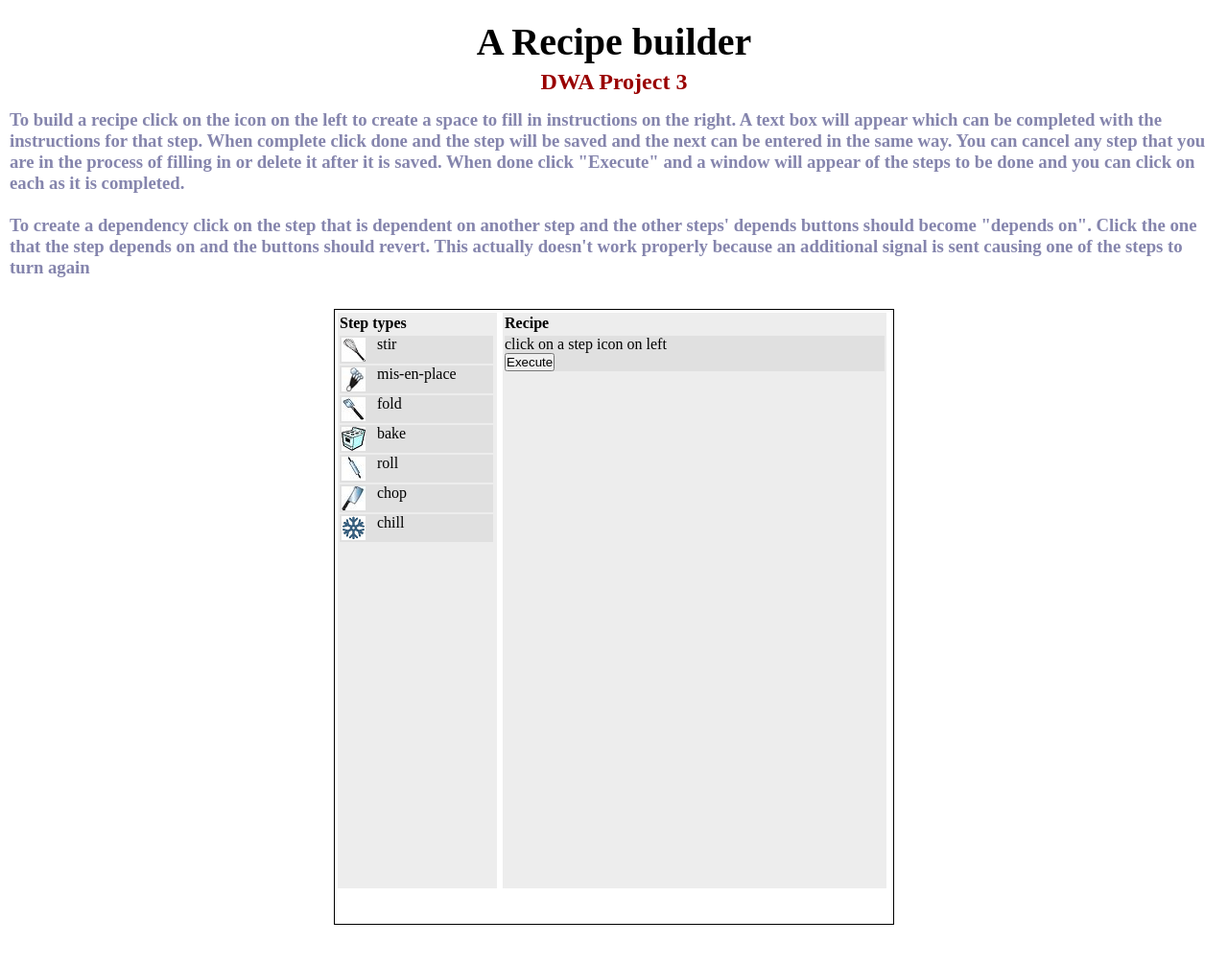
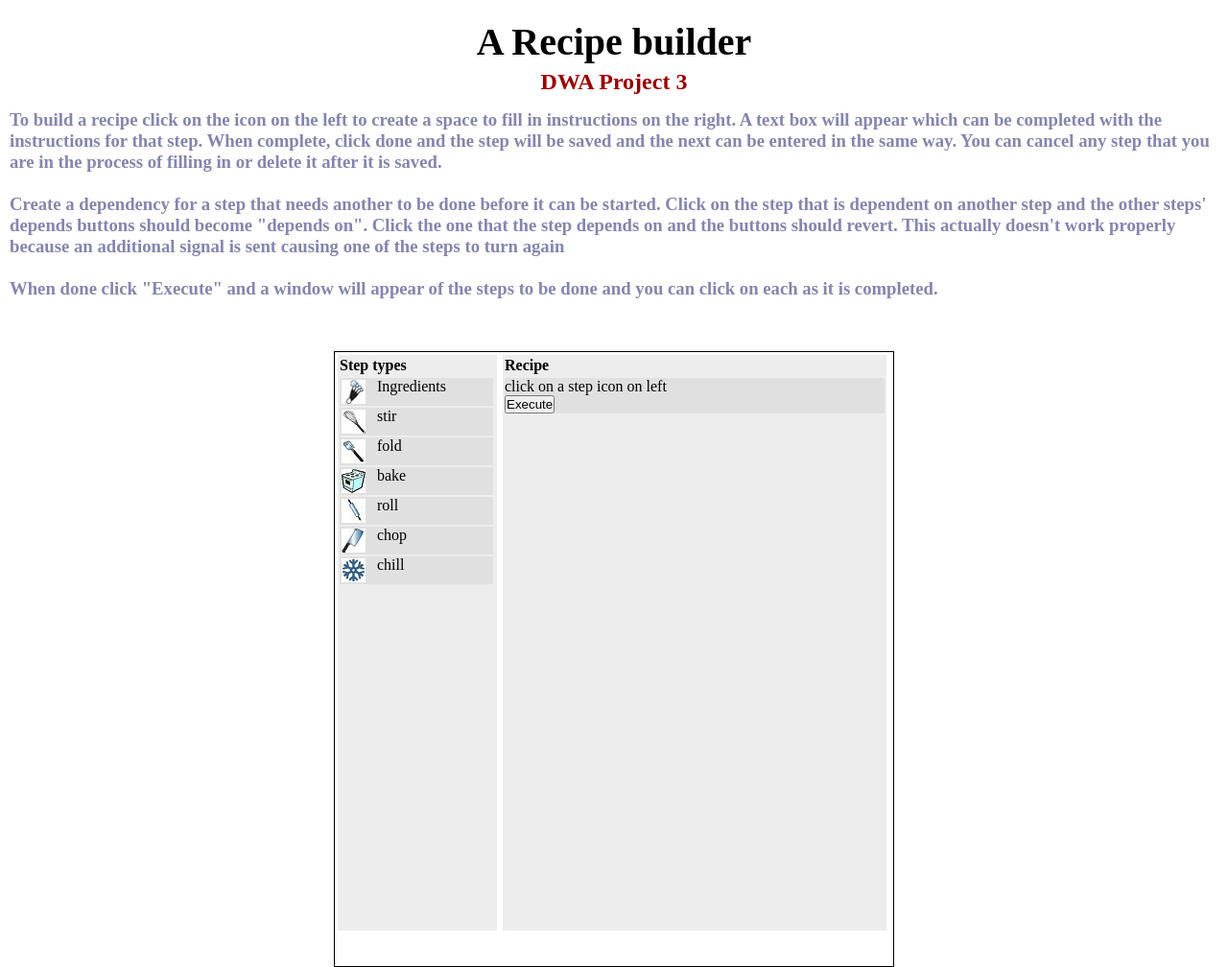
Before and after one commit to pgnewell/dwa, a PHP site: page / in a window 1280 px wide. Shown: the whole page at 96% size. Before the commit the page ends 964 px from the top, so only its background shows below. Run offline with PHP 8.4, Linux system fonts and the light colour scheme; some libraries are stand-ins or nearby versions.

Commit message:
clean up some formatting and give some meaning to all the buttons

```diff
--- a/p3.pgnewell.com/css/recipe.css
+++ b/p3.pgnewell.com/css/recipe.css
@@ -19,13 +19,17 @@
 
 #recipe-content-header { height: 50px; width: 100%; background-color:	#8FBC8F; }
 
-#recipe-execution { width: 200px; float: left; }
+#recipe-execution-list { overflow: scroll; }
 
 #recipe-footer { margin: 2px; }
 
 div[class*="depends-on-"] { display: none; }
 
 .recipe-step { margin: 2px; background-color: #E0E0E0; }
+
+.recipe-step textarea { height: 40px; }
+
+#recipe-execution div.recipe-step { height: 125px; width 150px; float: left; }
 
 .icon-block { background-color:	 #E0E0E0; margin: 2px; width: 160px; height: 29px; }
 
--- a/p3.pgnewell.com/index.html
+++ b/p3.pgnewell.com/index.html
@@ -4,7 +4,8 @@
 		<title>DWA Project 3</title>
 		<link rel="stylesheet" href="./css/class.css" type="text/css">
 		<link rel="stylesheet" href="./css/recipe.css" type="text/css">
-	    <link rel="stylesheet" href="http://code.jquery.com/ui/1.9.1/themes/base/jquery-ui.css" />
+	    <link rel="stylesheet"
+	    	href="http://code.jquery.com/ui/1.9.1/themes/base/jquery-ui.css" />
     	<script src="http://code.jquery.com/jquery-1.8.2.js"></script>
     	<script src="http://code.jquery.com/ui/1.9.1/jquery-ui.js"></script>
  		<script type="text/javascript" src="./js/recipe-class.js"></script>
@@ -19,18 +20,20 @@
 		<p>
 		To build a recipe click on the icon on the left to create a space to fill in
 		instructions on the right. A text box will appear which can be completed with the
-	instructions for that step. When complete click done and the step will be saved and
-	the next can be entered in the same way. You can cancel any step that you are in the
-	process of filling in or delete it after it is saved. When done click "Execute" and
-	a window will appear of the steps to be done and you can click on each as it is
-	completed.
+		instructions for that step. When complete, click done and the step will be saved
+		and the next can be entered in the same way. You can cancel any step that you are
+		in the process of filling in or delete it after it is saved.
 		</p> <br/>
-		<p>To create a dependency click on the step that is dependent on another step
-	and the other steps' depends buttons should become "depends on". Click the one that
-	the step depends on and the buttons should revert. This actually doesn't work
-	properly because an additional signal is sent causing one of the steps to
-	turn again<br/><br/>
-		</p>
+		<p>Create a dependency for a step that needs another to be done before it can be
+		started. Click on the step that is dependent on another step and the other steps'
+		depends buttons should become "depends on". Click the one that the step depends
+		on and the buttons should revert. This actually doesn't work properly because an
+		additional signal is sent causing one of the steps to turn again
+		</p><br/>
+		<p>
+		When done click "Execute" and a window will appear of the steps to be done and you
+		can click on each as it is completed.
+		</p><br/><br/>
 	</h3>
 
 <!--
@@ -49,8 +52,18 @@
 		<div id="recipe-palette">
 			<h4>Step types</h4>
 			<div class="icon-block icon-click">
-				<img src="./images/stir.jpg" alt="stir" title="stir"/>
-				<div class='caption'>stir</div><div class="clear"></div>
+				<img src="./images/mipl.jpg" alt="ingredients" title="Ingredients"/>
+				<div class='caption'>Ingredients</div>
+				<div class='step-instructions hide'>
+					<br><label>enter ingredient list here</label>
+					<textarea class="recipe-textarea" onfocus="this.value='';">
+					</textarea><br>
+				</div>
+				<div class='step-actions hide'></div>
+			</div>
+			<div class="icon-block icon-click">
+				<img src="./images/stir.jpg" alt="stir" title="Stir"/>
+				<div class='caption'>stir</div>
 				<div class='step-instructions hide'>
 					<br><label>enter instructions here</label>
 					<textarea class="recipe-textarea" onfocus="this.value='';">
@@ -59,18 +72,8 @@
 				<div class='step-actions hide'></div>
 			</div>
 			<div class="icon-block icon-click">
-				<img src="./images/mipl.jpg" alt="mis-en-place" title="mis-en-place"/>
-				<div class='caption'>mis-en-place</div><div class="clear"></div>
-				<div class='step-instructions hide'>
-					<br><label>enter ingredient list here</label>
-					<textarea class="recipe-textarea" onfocus="this.value='';">
-					</textarea><br>
-				</div>
-				<div class='step-actions hide'></div>
-			</div>
-			<div class="icon-block icon-click">
-				<img src="./images/fold.jpg" alt="fold" title="fold"/>
-				<div class='caption'>fold</div><div class="clear"></div>
+				<img src="./images/fold.jpg" alt="fold" title="Fold"/>
+				<div class='caption'>fold</div>
 				<div class='step-instructions hide'>
 					<br><label>enter instructions here</label>
 					<textarea class="recipe-textarea" onfocus="this.value='';">
@@ -79,8 +82,8 @@
 				<div class='step-actions hide'></div>
 			</div>
 			<div class="icon-block icon-click">
-				<img src="./images/bake.jpg" alt="bake" title="bake"/>
-				<div class='caption'>bake</div><div class="clear"></div>
+				<img src="./images/bake.jpg" alt="bake" title="Bake"/>
+				<div class='caption'>bake</div>
 				<div class='step-instructions hide'>
 					<br><label>enter instructions here</label>
 					<textarea class="recipe-textarea" onfocus="this.value='';">
@@ -89,8 +92,8 @@
 				<div class='step-actions hide'></div>
 			</div>
 			<div class="icon-block icon-click">
-				<img src="./images/roll.jpg" alt="roll" title="roll"/>
-				<div class='caption'>roll</div><div class="clear"></div>
+				<img src="./images/roll.jpg" alt="roll" title="Roll"/>
+				<div class='caption'>roll</div>
 				<div class='step-instructions hide'>
 					<br><label>enter instructions here</label>
 					<textarea class="recipe-textarea" onfocus="this.value='';">
@@ -99,8 +102,8 @@
 				<div class='step-actions hide'></div>
 			</div>
 			<div class="icon-block icon-click">
-				<img src="./images/chop.jpg" alt="chop" title="chop"/>
-				<div class='caption'>chop</div><div class="clear"></div>
+				<img src="./images/chop.jpg" alt="chop" title="Chop"/>
+				<div class='caption'>chop</div>
 				<div class='step-instructions hide'>
 					<br><label>enter instructions here</label>
 					<textarea class="recipe-textarea" onfocus="this.value='';">
@@ -110,7 +113,7 @@
 			</div>
 			<div class="icon-block icon-click">
 				<img src="./images/chill.png" alt="chill" title="chill"/>
-				<div class='caption'>chill</div><div class="clear"></div>
+				<div class='caption'>chill</div>
 				<div class='step-instructions hide'>
 					<br><label>enter instructions here</label>
 					<textarea class="recipe-textarea" onfocus="this.value='';">
@@ -158,10 +161,16 @@
 	on should appear. Ideally this would be in some order but that was not done
   -->
 		<div id='recipe-execution' class='hide'>
+			<div id="execute-header">
+				<input type='button' class='exec-clear' value='Clear' onClick='window.location.reload()'>
+			</div>
+			<div id='recipe-execution-list' class='hide'>
+
 				<div id='sample-execute-block' class='hide'>
 					<div class='execute-instruction'>instructions go here</div>
 					<div class='execute-done'>
 						<input type='button' class='execute-done-button' value='Complete'>
+					</div>
 				</div>
 			</div>
 		</div>
--- a/p3.pgnewell.com/js/recipe-class.js
+++ b/p3.pgnewell.com/js/recipe-class.js
@@ -8,9 +8,8 @@ function is_empty(obj) {
    		}
    	}
  	return true;
-}
+};
 
-var done_button = $('#exec-done-button').html();
 
 var Recipe = {
 
@@ -36,8 +35,10 @@ var Recipe = {
 		box.find('label').text('');
 		box.find('textarea').attr('disabled','disabled'	);
 		var exec_box = box.clone();
-		exec_box.attr('id','exec-'+box.id);
+		exec_box.attr('id','exec-'+step_id);
+		var done_button = $('#exec-done-button').html();
 		exec_box.find('.step-actions').html(done_button);
+		exec_box.find('textarea').val(instructions);
 		$('#recipe-execution').append( exec_box );
 
 		this_step.type= step_type;
--- a/p3.pgnewell.com/js/scripts.js
+++ b/p3.pgnewell.com/js/scripts.js
@@ -85,6 +85,21 @@ $(document).ready(function() { // start doc ready; do not delete this!
 		$('#recipe-execution').removeClass('hide');
 	});
 
+	// This should do more than this but I have to figure out object references in
+	// Javascript before I can make it dependencies work.
+	$('.exec-done-button').live ('click', function() {
+		$( this ).parent().parent().remove();
+		if ($('.exec-done-button').length == 1) {
+			window.location.reload();
+		}
+	});
+
+	// provide a way back even if it is real cheap
+	$('#exec-clear').click( function () {
+		alert('recipe is done. Page will reload');
+		$(document).reload();
+	});
+
 //	$(".icon-block").draggable({ containment: "#recipe-block" });
 //   	$( ".draggable" ).draggable({ revert: "invalid" });
 //     $( ".droppable" ).droppable({
```
Lines whose indentation alone changed are shown as unchanged.
